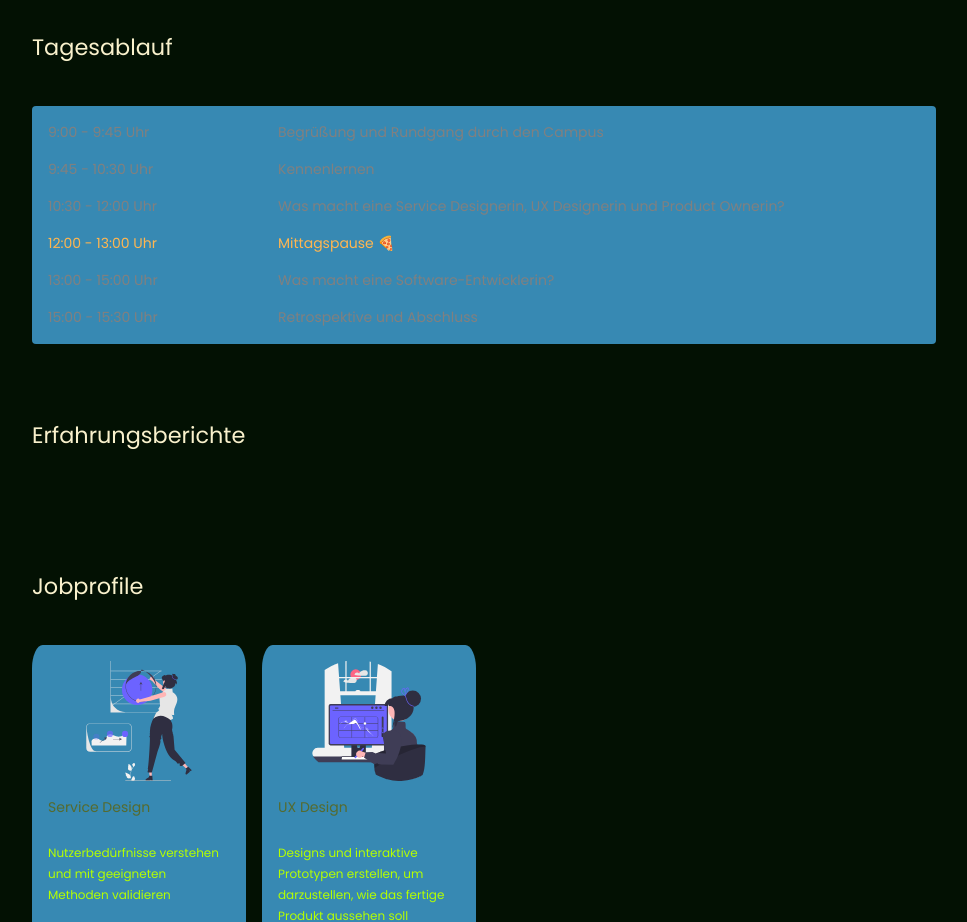
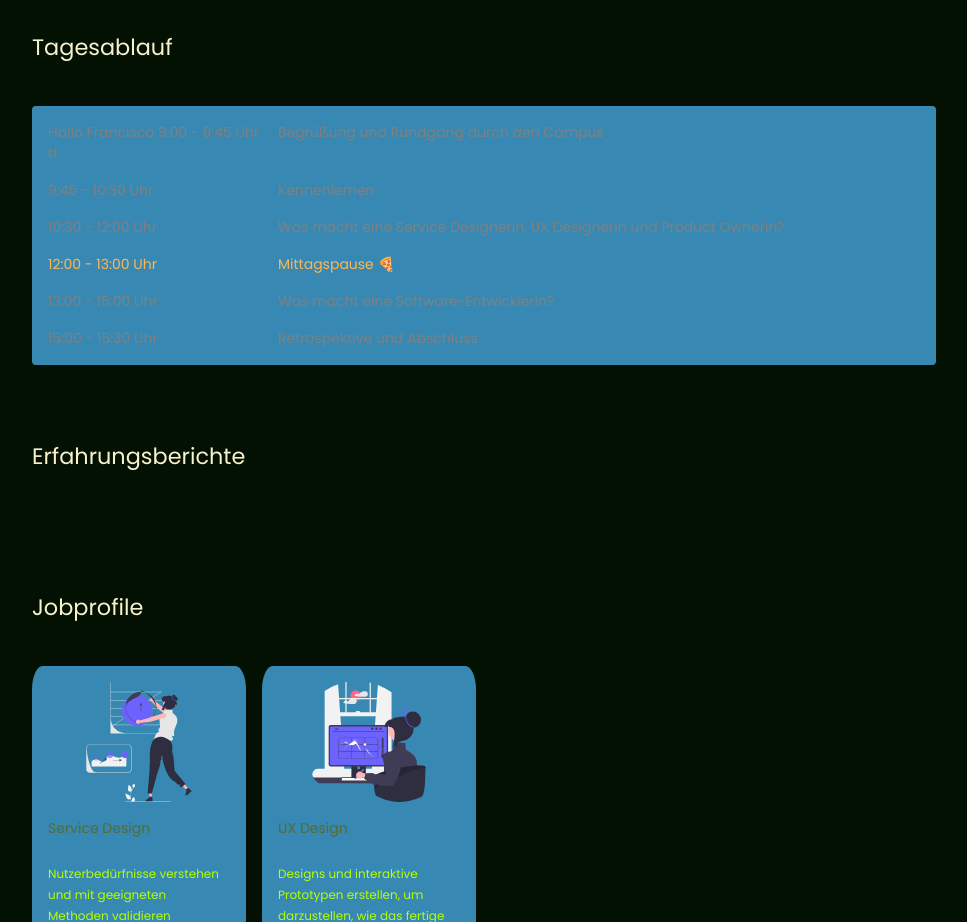
Before and after one commit to Interhyp/girlsday-2024, a website: page index.html in a window 1280 px wide. Shown: the part 860-1782 px from the top of the page, without its empty margins (156-1123 px from the left). Drawn offline with nearby package versions, Linux system fonts and the light colour scheme; a web font is replaced by a local one.

Commit message:
Push test

```diff
--- a/index.html
+++ b/index.html
@@ -41,7 +41,7 @@
         <h2>Tagesablauf</h2>
         <div class="column agenda">
             <div class="row">
-                <div class="time">9:00 - 9:45 Uhr</div>
+                <div class="time"> Hallo Francisco 9:00 - 9:45 Uhr tt</div>
                 <div class="event">Begrüßung und Rundgang durch den Campus</div>
             </div>
             <div class="row">
```
